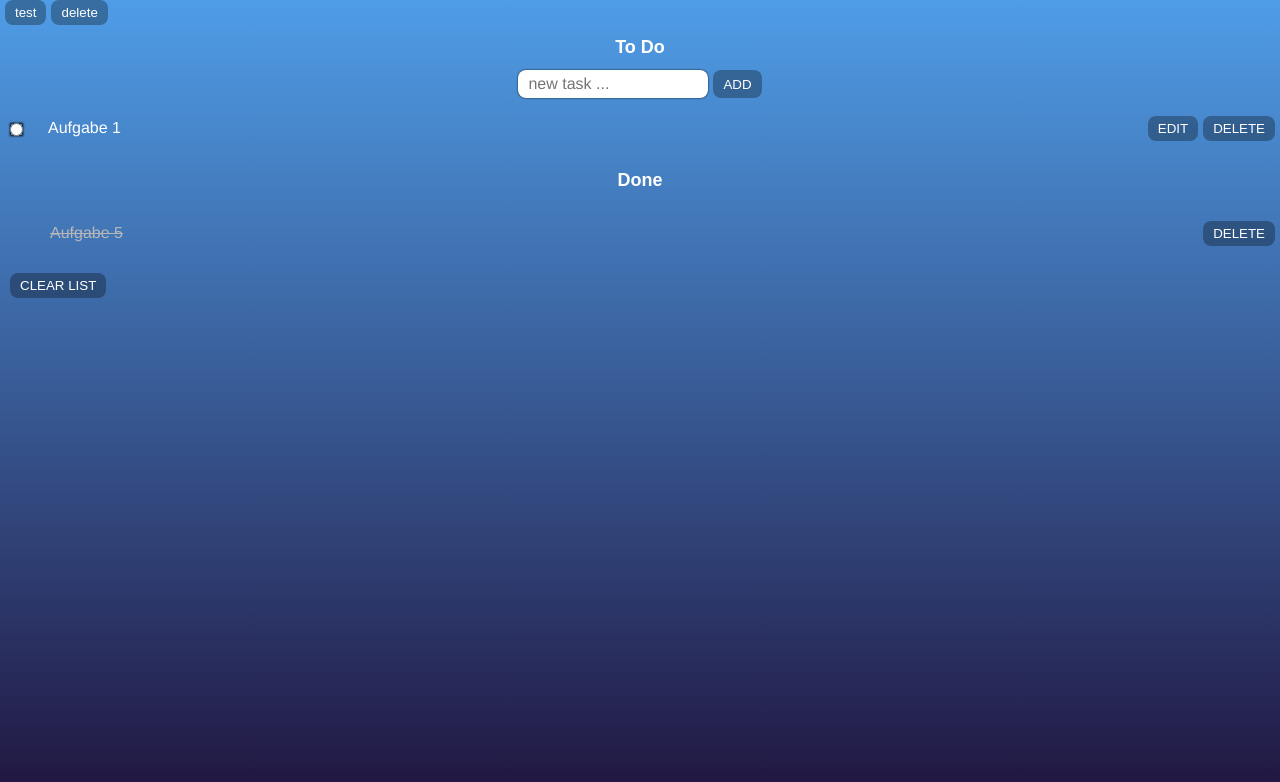
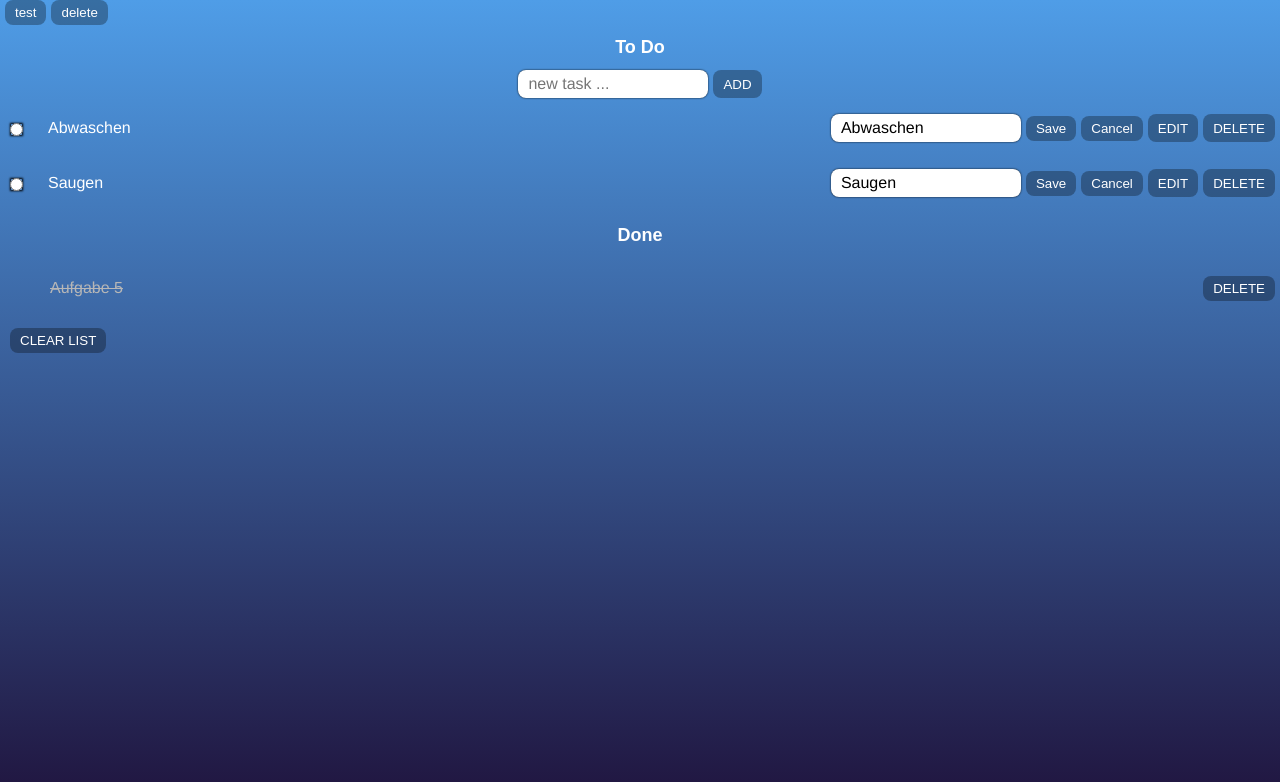
Before and after one commit to Rimidalfi/react-ToDo, a React (Vite) app: page / in a window 1280 px wide. Shown: the top 782 px of the page. Built offline with nearby package versions, Linux system fonts and the light colour scheme.

Commit message:
edit changes go do TaskItem

```diff
--- a/src/App.jsx
+++ b/src/App.jsx
@@ -1,8 +1,11 @@
 import './App.css'
 import Button from './components/Button'
+import TaskItem from './components/TaskItem';
+
+const todos = [{key : crypto.randomUUID(), desc:"Abwaschen" , done:true},{key : crypto.randomUUID(), desc:"Saugen" , done:false}];
 
 
-let test = "String from App"
+let test = "String from App";
 
 function CH1(ch_input)
 {
@@ -39,21 +42,12 @@ export default function App() {
         />
         <button className="addButton">ADD</button>
       </section>
-      <section className="queue" id="">
-        <input className="checkbox" id="" type="radio" />
-        <p className="task" id="">
-          Aufgabe 1
-        </p>
-        <div className="buttonContainer" id="">
-          <button className="editButton" id="" type="">
-            EDIT
-          </button>
-          <button className="deleteButton" id="" type="">
-            DELETE
-          </button>
-        </div>
-      </section>
+
+
+
     </div>
+    <TaskItem task={todos[0]}></TaskItem>
+    <TaskItem task={todos[1]}></TaskItem>
     <div className="Done" id="">
       <h1 className="toDoh1" id="">
         Done
--- /dev/null
+++ b/src/components/TaskEdit.jsx
@@ -0,0 +1,53 @@
+import { useState } from "react";
+
+export default function TaskEdit({taskDesc, setTaskDesc})
+{
+    const [descr, setDescr] = useState(taskDesc);
+
+
+    //Handler for input
+    function changeDescr(e)
+    {
+        e.preventDefault();
+        setTaskDesc(descr);
+
+    }
+
+    function cancelEditTask(e)
+    {
+        setTask("New");
+    }
+
+
+    function handleInput(e)
+    {
+        setDescr(e.target.value)
+        setTaskDesc(e.target.value);
+    }
+
+
+    return(
+        <>
+            <form onSubmit={changeDescr}>
+                <input  onChange={handleInput}
+                type="text"
+                name="task"
+                value={descr}
+                >
+
+
+                </input>
+                <button type="submit">Save</button>
+                <button type="button">Cancel</button>
+
+            </form>
+
+
+        </>
+
+
+
+
+    );
+
+}
--- /dev/null
+++ b/src/components/TaskItem.jsx
@@ -0,0 +1,35 @@
+import TaskEdit from "./TaskEdit";
+import { useState } from "react";
+
+export default function TaskItem({task}){
+
+  const [_task,set_Task] = useState(task);
+
+  function test(string)
+  {
+    console.log("Fired Test" + string)
+    set_Task({..._task,desc : string})
+  }
+
+
+return (
+  <section className="queue" id="">
+    <input className="checkbox" id="" type="radio" />
+    <p className="task" id="">
+      {_task.desc}
+    </p>
+    <div className="buttonContainer" id="">
+      <TaskEdit taskDesc={task.desc} setTaskDesc={test}></TaskEdit>
+      <button className="editButton" id="" type="">
+        EDIT
+      </button>
+      <button className="deleteButton" id="" type="">
+        DELETE
+      </button>
+    </div>
+  </section>
+);
+
+
+
+}
```
